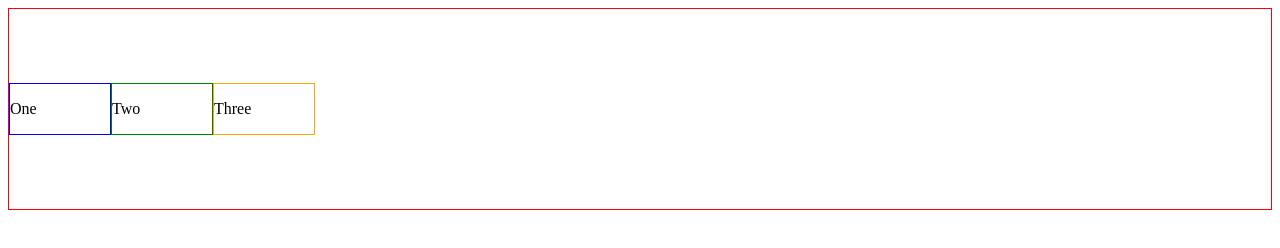
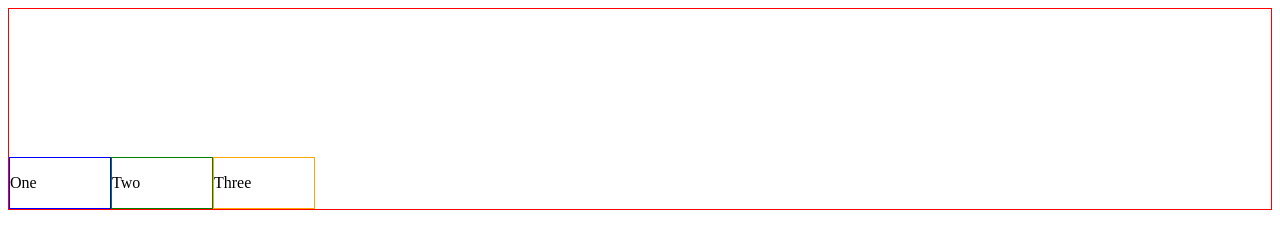
Before and after one commit to StevenXL/css-playground, a plain HTML site: page index.html in a window 1280 px wide. Drawn offline with Linux system fonts and the light colour scheme.

Commit message:
Set `align-items` to `end`.
There are [many valid
values](https://developer.mozilla.org/en-US/docs/Web/CSS/align-items)
for the `align-items` property.

```diff
--- a/style.css
+++ b/style.css
@@ -2,7 +2,7 @@
   display: flex;
   border: 1px solid red;
   height: 200px;
-  align-items: center
+  align-items: end;
 }
 
 .box {
```
